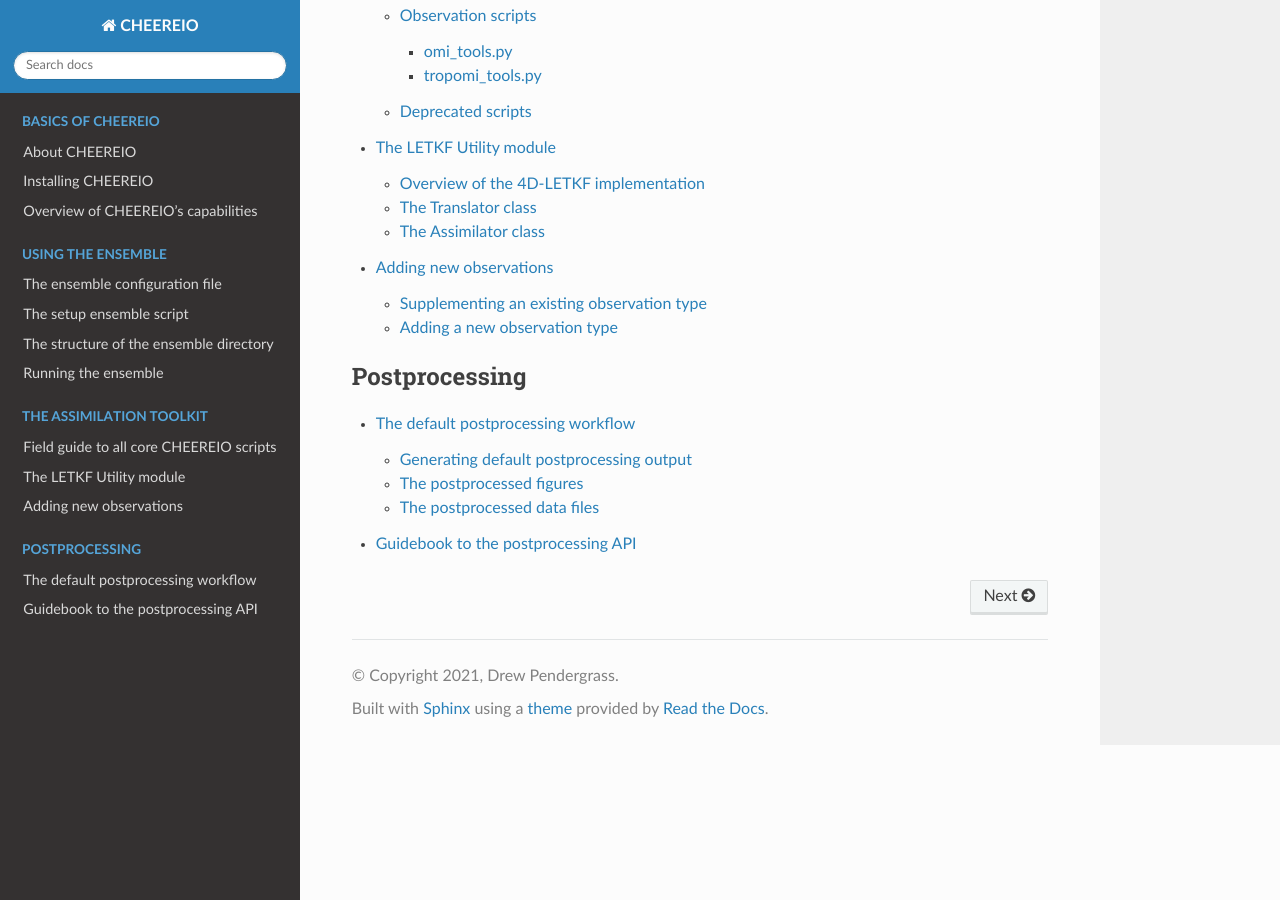
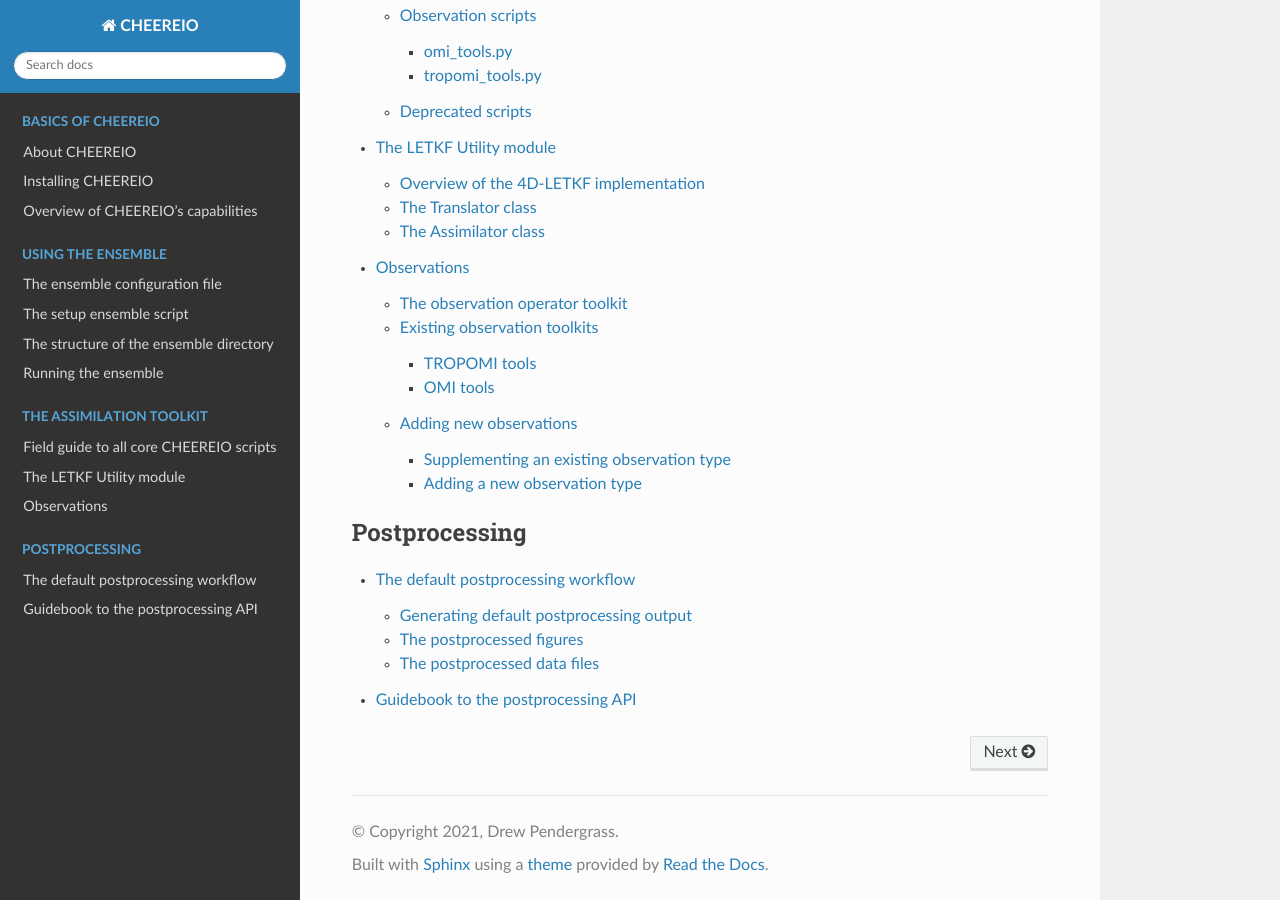
Before and after one commit to drewpendergrass/CHEEREIO, a Sphinx documentation site: the page built from docs/index.rst, in a window 1280 px wide and 900 px high, scrolled down 2760 px. Built offline with Sphinx 7.4.7 and the Read the Docs theme 2.0.0, drawn with Linux system fonts in a browser that asks for light colours.

Commit message:
outlined observation docs page

```diff
--- a/docs/Adding-new-observations.rst
+++ /dev/null
@@ -1,12 +0,0 @@
-Adding new observations
-==========
-
-Supplementing an existing observation type
--------------
-
-TKTKTK
-
-Adding a new observation type
--------------
-
-TKTKTK
--- /dev/null
+++ b/docs/Observations.rst
@@ -0,0 +1,27 @@
+Observations
+==========
+
+The observation operator toolkit
+-------------
+
+Existing observation toolkits
+-------------
+
+TROPOMI tools
+~~~~~~~~~~~~~
+
+OMI tools
+~~~~~~~~~~~~~
+
+Adding new observations
+-------------
+
+Supplementing an existing observation type
+~~~~~~~~~~~~~
+
+TKTKTK
+
+Adding a new observation type
+~~~~~~~~~~~~~
+
+TKTKTK
--- a/docs/index.rst
+++ b/docs/index.rst
@@ -43,7 +43,7 @@ I am more than happy to collaborate with you, however you choose to use CHEEREIO
 
    Field-guide-to-scripts
    The-letkf-utils-module
-   Adding-new-observations
+   Observations
 
 .. toctree::
    :maxdepth: 4
```
